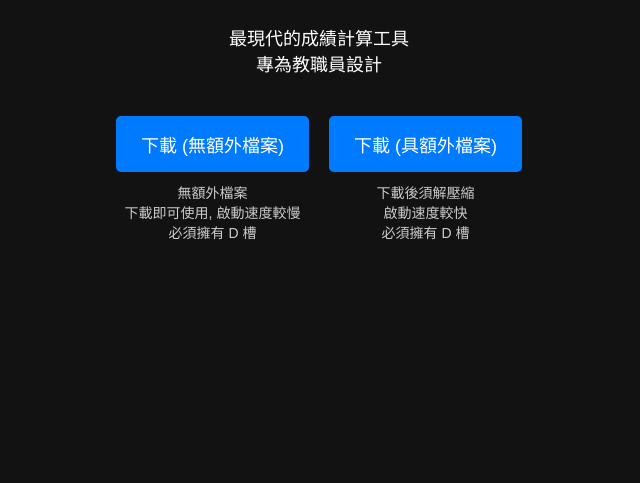
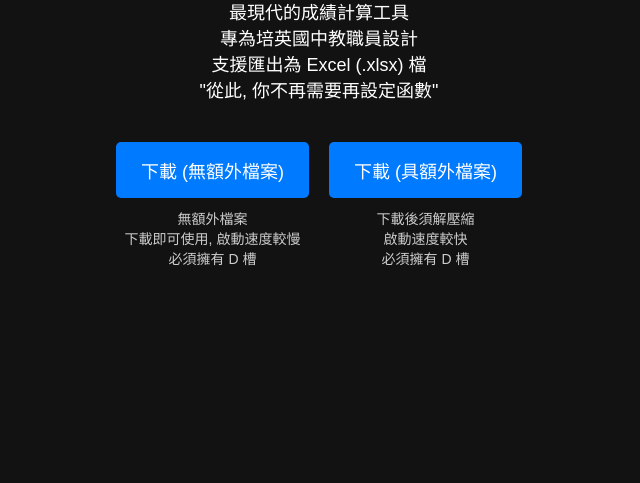
Before and after one commit to woody0415/woody0415.github.io, a plain HTML site: page calculator.html in a window 1280 px wide. Shown: the part 317-800 px from the top of the page, without its empty margins (321-961 px from the left). Drawn offline with Linux system fonts and the light colour scheme.

Commit message:
Update calculator.html

```diff
--- a/calculator.html
+++ b/calculator.html
@@ -9,7 +9,7 @@
 <body>
     <div class="container">
         <h1 class="typing-title">成績計算助手</h1>
-        <p class="description">最現代的成績計算工具<br>專為教職員設計</p>
+        <p class="description">最現代的成績計算工具<br>專為培英國中教職員設計<br>支援匯出為 Excel (.xlsx) 檔<br>"從此, 你不再需要再設定函數"</p>
 
         <div class="buttons">
             <div class="button-box">
```
